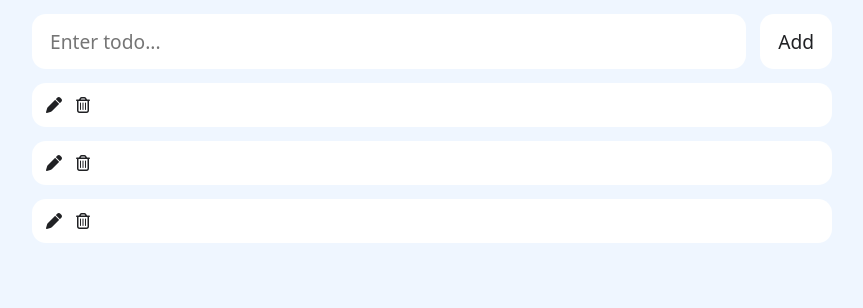
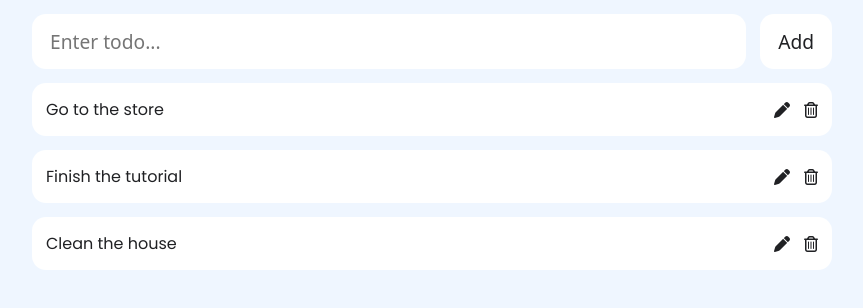
Before and after one commit to davidgomescarvalho/react-js-todolist, a React (Vite) app: page / in a window 1280 px wide. Shown: the top 308 px of the page, without its empty margins (208-1071 px from the left). Built offline with nearby package versions, Linux system fonts and the light colour scheme; a web font is replaced by a local one.

Commit message:
Todos props

```diff
--- a/src/App.jsx
+++ b/src/App.jsx
@@ -2,10 +2,15 @@ import TodoList from "./components/TodoList"
 import TodoInput from "./components/TodoInput"
 
 function App() {
+  let todos = [
+    'Go to the store',
+    'Finish the tutorial',
+    'Clean the house'
+  ]
   return (
     <>
       <TodoInput />
-      <TodoList />
+      <TodoList todos={todos} />
     </>
   )
 }
--- a/src/components/TodoCard.jsx
+++ b/src/components/TodoCard.jsx
@@ -1,13 +1,16 @@
 //import React from 'react'
 
-export default function TodoCard() {
+import PropTypes from 'prop-types';
 
+export default function TodoCard(props) {
+  const { children } = props;
   return (
     <li className="todoItem">
+      {children}
       <div className="actionsContainer">
         <i className="fa-solid fa-pen"></i>
         <i className="fa-regular fa-trash-can"></i>
       </div>
     </li>
-  )
+  );
 }
--- a/src/components/TodoList.jsx
+++ b/src/components/TodoList.jsx
@@ -1,13 +1,8 @@
 //import React from 'react'
 import TodoCard from './TodoCard'; // Import the TodoCard component
 
-const TodoList = () => {
-
-  let todos = [
-    'Go to the store',
-    'Finish the tutorial',
-    'Clean the house'
-  ]
+const TodoList = (props) => {
+  const { todos } = props
 
   return (
     <ul className="main">
```
